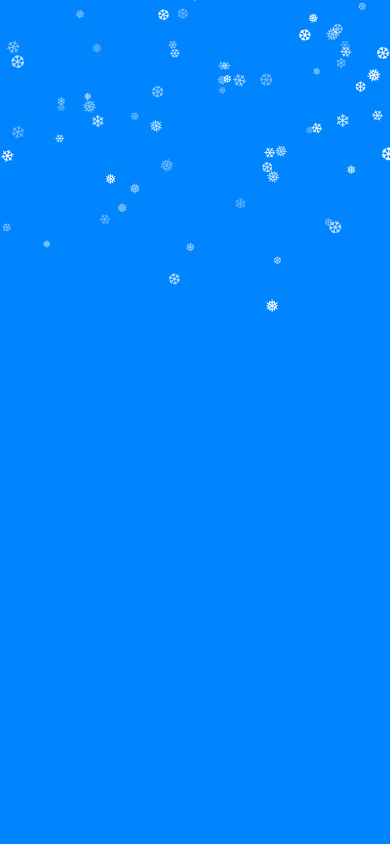
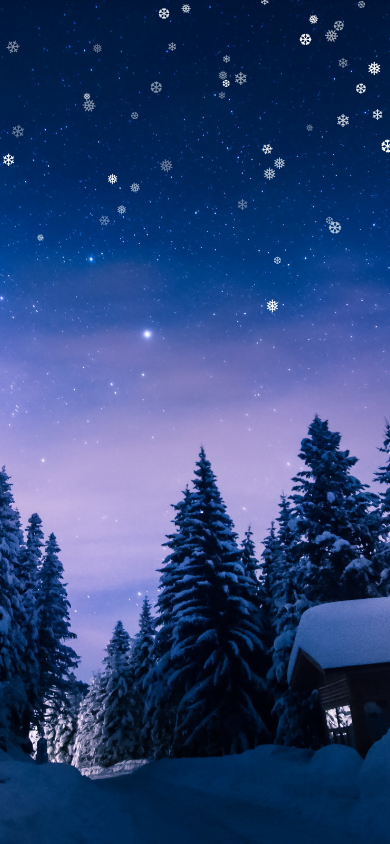
Before and after one commit to msadura/epicode-academy, a React Native app: screen / in a window 390 px wide. Built offline with nearby package versions, Linux system fonts and the light colour scheme; what redux-flipper would draw is missing.

Commit message:
Snow bg improvements

```diff
--- a/ep07/Snow.js
+++ b/ep07/Snow.js
@@ -1,21 +1,25 @@
 import React from 'react';
-import {Dimensions} from 'react-native';
-import styled from 'styled-components/native';
+import {Dimensions, StyleSheet, View} from 'react-native';
 import Snowflake from './Snowflake';
-
-const Container = styled.View`
-  flex: 1;
-  width: 100%;
-`;
 
 const dimensions = Dimensions.get('window');
 
-export default function Snow({fallingSnowflakesCount = 150}) {
+export default function Snow({snowflakesCount = 100}) {
   return (
-    <Container>
-      {new Array(fallingSnowflakesCount).fill(true).map((_, i) => (
+    <View
+      style={[
+        styles.container,
+        {width: dimensions.width, height: dimensions.height},
+      ]}>
+      {new Array(snowflakesCount).fill(true).map((_, i) => (
         <Snowflake key={i} scene={dimensions} />
       ))}
-    </Container>
+    </View>
   );
 }
+
+const styles = StyleSheet.create({
+  container: {
+    position: 'absolute',
+  },
+});
--- a/ep07/SnowScreen.js
+++ b/ep07/SnowScreen.js
@@ -1,19 +1,29 @@
 import React from 'react';
-import styled from 'styled-components/native';
+import {Image, Dimensions, StyleSheet, View} from 'react-native';
+
 import Snow from './Snow';
+import BgImg from './winterBg.jpg';
 
-const Container = styled.View`
-  flex: 1;
-  align-items: center;
-  justify-content: center;
-  overflow: hidden;
-  background-color: #0085ff;
-`;
+const {width, height} = Dimensions.get('window');
+
+const styles = StyleSheet.create({
+  container: {
+    width,
+    height,
+    overflow: 'hidden',
+    // backgroundColor: '#0085ff',
+  },
+  bg: {
+    width,
+    height,
+  },
+});
 
 export default function SnowScreen() {
   return (
-    <Container>
+    <View style={styles.container}>
+      <Image source={BgImg} style={styles.bg} />
       <Snow />
-    </Container>
+    </View>
   );
 }
--- a/ep07/Snowflake.js
+++ b/ep07/Snowflake.js
@@ -11,42 +11,43 @@ const styles = StyleSheet.create({
 const START_Y_POSITION = -50;
 
 export default function Snowflake({scene}) {
+  const [config, setConfig] = useState(() => getConfig(scene));
   const animatedY = useRef(new Animated.Value(START_Y_POSITION)).current;
   const animatedRotation = useRef(new Animated.Value(0)).current;
   const animatedSideMovement = useRef(new Animated.Value(0)).current;
 
-  const [config, setConfig] = useState(() => getConfig(scene));
-
   const runAnimation = snowflakeConfig => {
     animatedY.setValue(START_Y_POSITION);
     animatedRotation.setValue(0);
+    animatedSideMovement.setValue(0);
 
-    const rotateAnimation = Animated.loop(
+    Animated.loop(
       Animated.timing(animatedRotation, {
         toValue: 1,
         duration: config.rotationDuration,
         useNativeDriver: true,
+        easing: Easing.linear,
       }),
-    );
+    ).start();
 
-    const sideMovementAnimation = Animated.loop(
+    Animated.loop(
       Animated.sequence([
         Animated.timing(animatedSideMovement, {
           toValue: -1,
           duration: config.sideMovementDuration,
-          easing: Easing.aseInOutSine,
+          easing: Easing.linear,
           useNativeDriver: true,
         }),
         Animated.timing(animatedSideMovement, {
           toValue: 1,
           duration: config.sideMovementDuration,
-          eeasing: Easing.aseInOutSine,
+          easing: Easing.linear,
           useNativeDriver: true,
         }),
       ]),
-    );
+    ).start();
 
-    const fallAnimation = Animated.sequence([
+    Animated.sequence([
       Animated.delay(config.fallDelay),
       Animated.timing(animatedY, {
         toValue: scene.height,
@@ -54,27 +55,15 @@ export default function Snowflake({scene}) {
         easing: Easing.linear,
         useNativeDriver: true,
       }),
-    ]);
-
-    rotateAnimation.start();
-    sideMovementAnimation.start();
-
-    fallAnimation.start(() => {
+    ]).start(() => {
       const newConfig = getConfig(scene);
       setConfig(newConfig);
     });
-
-    return () => {
-      rotateAnimation.stop();
-      sideMovementAnimation.stop();
-      fallAnimation.stop();
-    };
   };
 
   useEffect(() => {
     if (config) {
-      const stopAnimation = runAnimation();
-      return () => stopAnimation();
+      runAnimation();
     }
     // eslint-disable-next-line react-hooks/exhaustive-deps
   }, [config]);
@@ -120,12 +109,13 @@ function getConfig(scene) {
   const type = snowlakeTypes[randomInt(0, 2)];
   const xPosition = randomInt(0, width);
 
+  //fall animation
   const fallDuration = randomInt(10000, 30000);
   const fallDelay = randomInt(500, 10000);
-
-  const rotationDuration = randomInt(5000, 10000);
+  // rotate animation
+  const rotationDuration = randomInt(2000, 10000);
   const rotationDirection = randomInt(0, 1);
-
+  // side shake animation
   const sideMovementDuration = randomInt(3000, 8000);
   const sideMovementAmplitude = randomInt(0, 30);
 
```
Also changed, not shown: ep07/winterBg.jpg (added).
